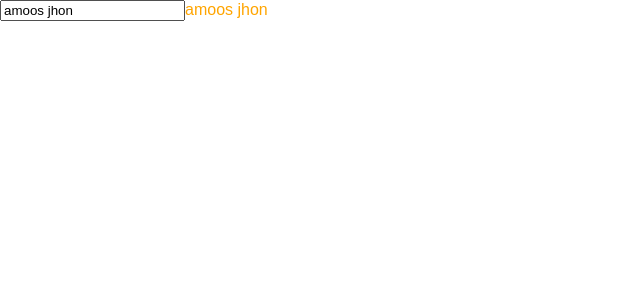
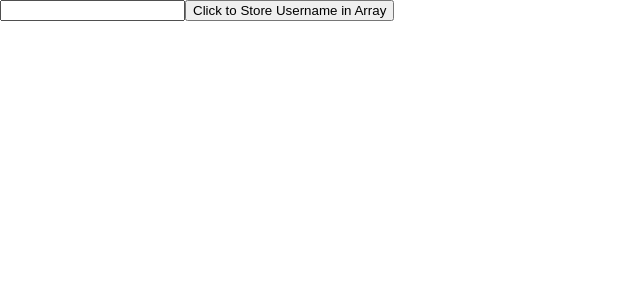
Before and after one commit to gmkhussain/react, a React (Create React App) app in the folder example/: page / in a window 1280 px wide. Shown: the top 300 px of the page, without its empty margins (0-640 px from the left). Built offline with nearby package versions, Linux system fonts and the light colour scheme.

Commit message:
:crystal_ball: Uncaught TypeError anyVaribleName.push is not a function Error in ReactJS

```diff
--- a/example/src/My_form.js
+++ b/example/src/My_form.js
@@ -8,10 +8,12 @@ class MyForm extends Component{
         super(props);
 
         this.state={
-            username: "amoos jhon"
+            username: '',
+            allusers: []
         }
 
         this.eventHandler = this.eventHandler.bind(this);
+        this.arrayHandler = this.arrayHandler.bind(this);
     }
 
 
@@ -21,12 +23,24 @@ class MyForm extends Component{
         })
     }
 
+    arrayHandler(event){
+        let currentUser = this.state.allusers;
+        console.log(currentUser);
+        currentUser.push(this.state.username);
+        this.setState({
+            allusers: currentUser,
+            username: ''
+        })
+        console.log("Hello : " + this.state.allusers);
+    }
+
 
     render(){
         return(
             <div>
                 <input type="text" name="username" value={this.state.username} onChange={this.eventHandler} />
-                <span>{this.state.username}</span>
+                <button onClick={this.arrayHandler}>Click to Store Username in Array</button>
+                <span>{this.state.allusers}</span>
             </div>
         )
     }
```
Also changed, not shown: 1 other file (tests, documents, lock files or other folders).
